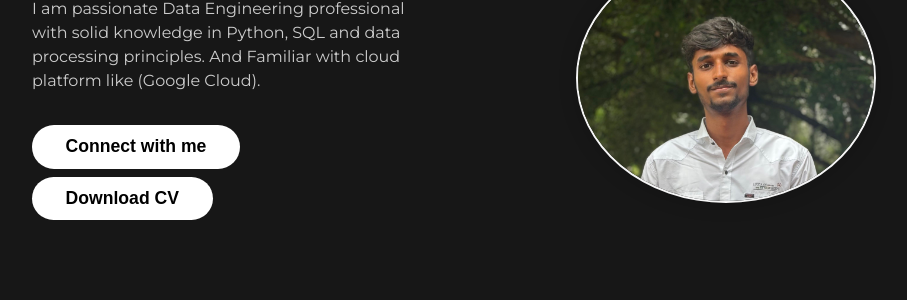
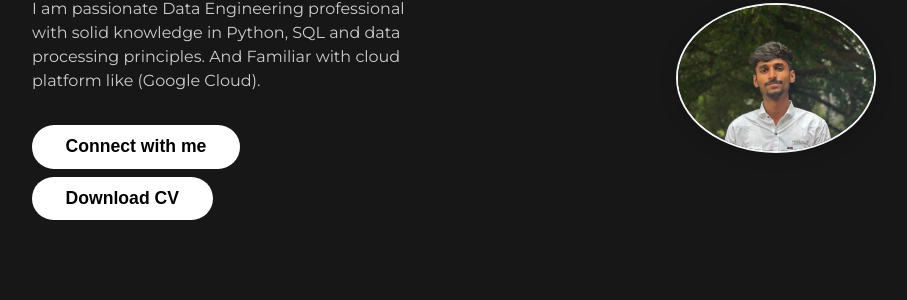
Before and after one commit to VikhashT25/My_portfolio, a plain HTML site: page index.html in a window 1280 px wide. Shown: the part 254-554 px from the top of the page, without its empty margins (186-1093 px from the left). Drawn offline with nearby package versions, Linux system fonts and the light colour scheme.

Commit message:
Check list

```diff
--- a/index.html
+++ b/index.html
@@ -14,7 +14,7 @@
       <div class="logo"><b>Vikhash portfolio</b></div>
 
       <nav class="nav scroll-hidden ">
-          <b><a href="#skills">Skills</a>
+          <b><a href="#skills-section">Skills</a>
             <a href="#edu">Achievements</a>
             <a href="#projects">Projects</a>
             <a href="#about">About</a>
--- a/styles.css
+++ b/styles.css
@@ -73,8 +73,8 @@ body {
   max-width: 45%;
 }
 .hero-img img {
-  width: 300px;
-  height: 250px;
+  width: 200px;
+  height: 150px;
   object-fit: cover;
   border-radius: 50%;
   background: var(--foreground);
```
